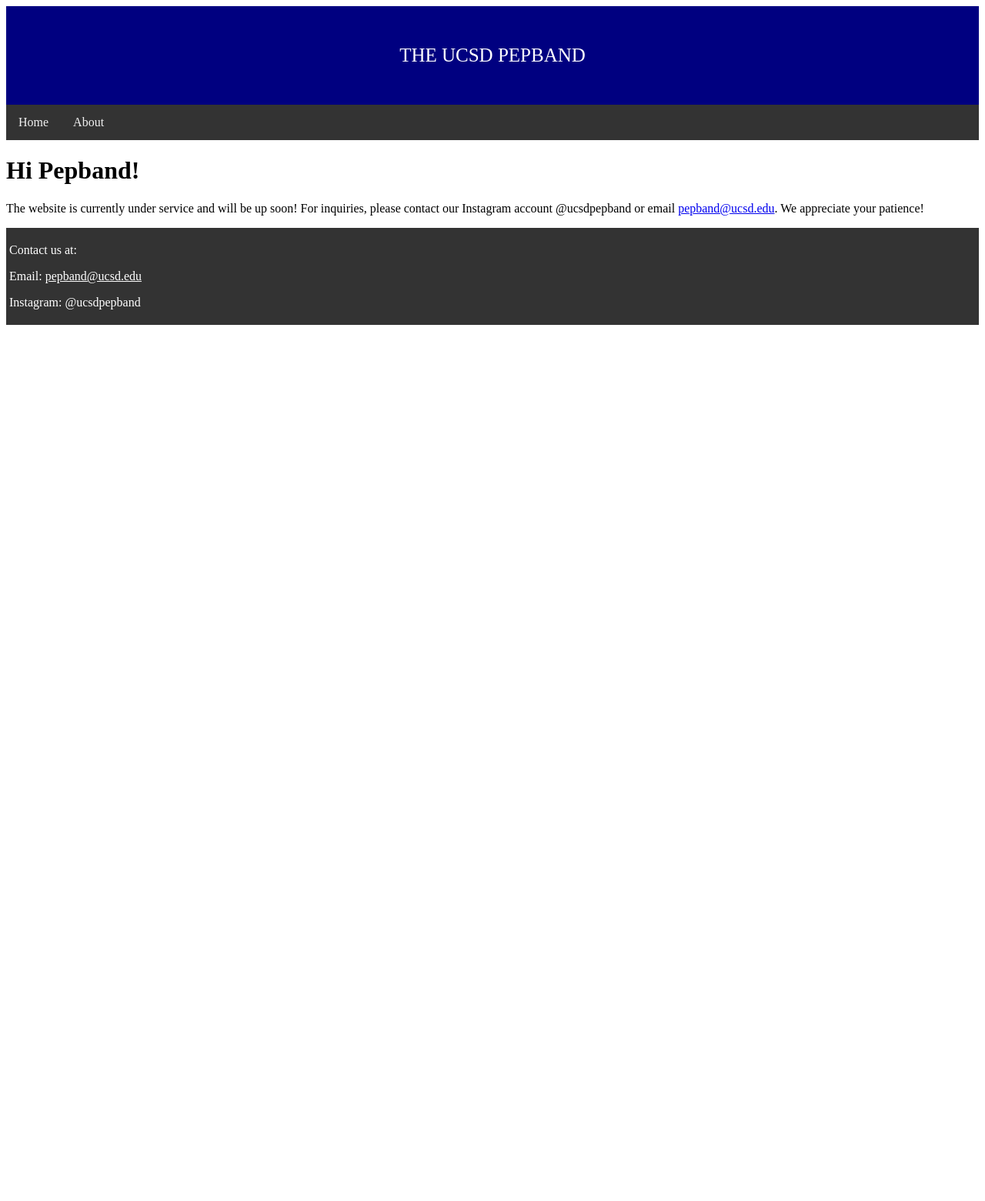
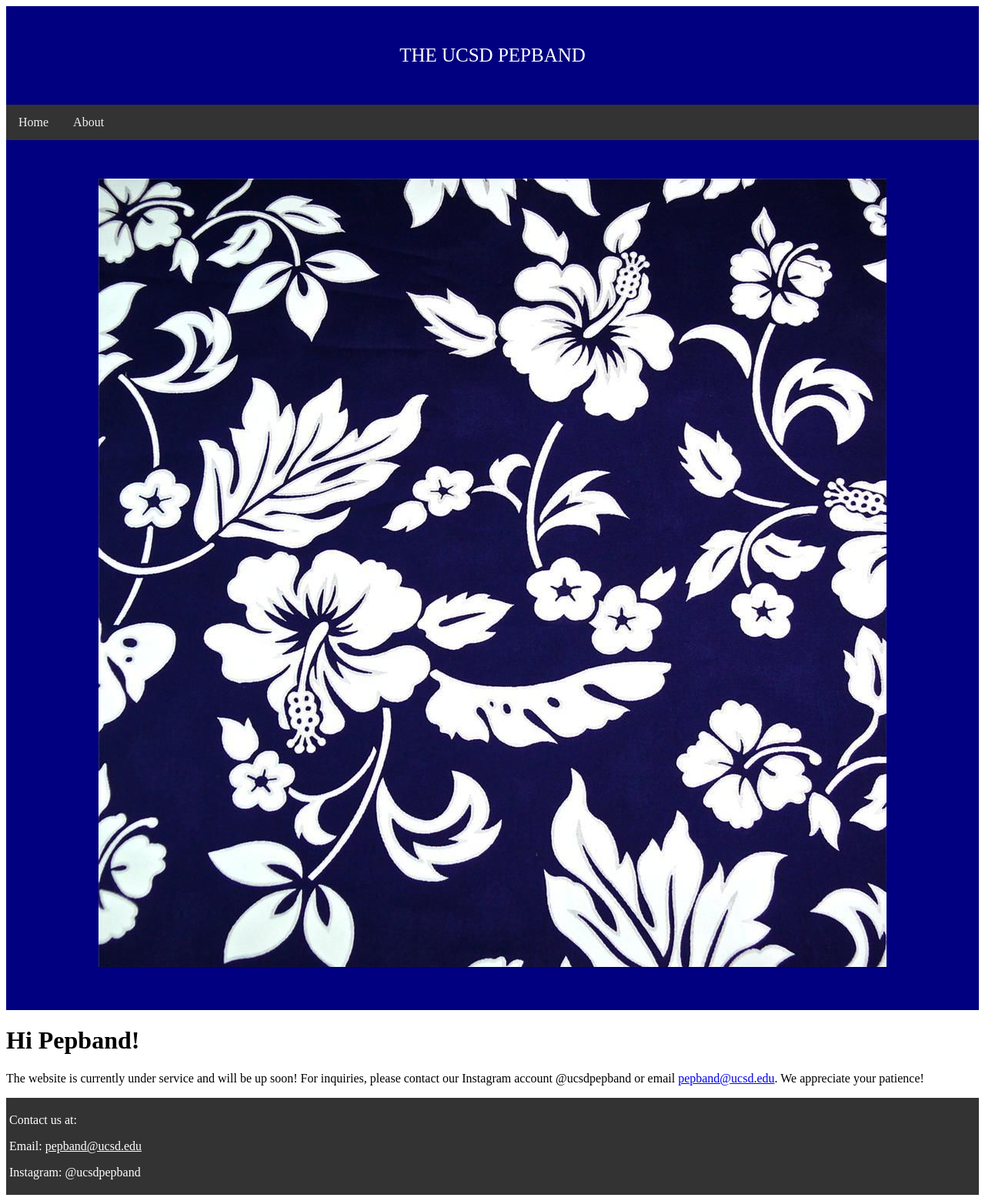
Before and after one commit to The-UCSD-Pepband/The-UCSD-Pepband, a Jekyll site: the page built from index.html, in a window 1280 px wide. Shown: the whole page at 77% size. Built offline with Jekyll 4.4.1, drawn with Linux system fonts in a browser that asks for light colours; before the commit the page ends 900 px from its top, so only the background shows below that.

Commit message:
Update index.html

```diff
--- a/index.html
+++ b/index.html
@@ -2,6 +2,11 @@
 layout: default
 title: TheUCSDPepband
 ---
+<header>
+    <a href= "index.html">
+        <img src = "https://github.com/The-UCSD-Pepband/The-UCSD-Pepband/blob/main/images/hawaiianprint.jpg?raw=true">
+    </a>
+</header>
 <div class="blurb">
     <h1>Hi Pepband!</h1>
     <p>
```
